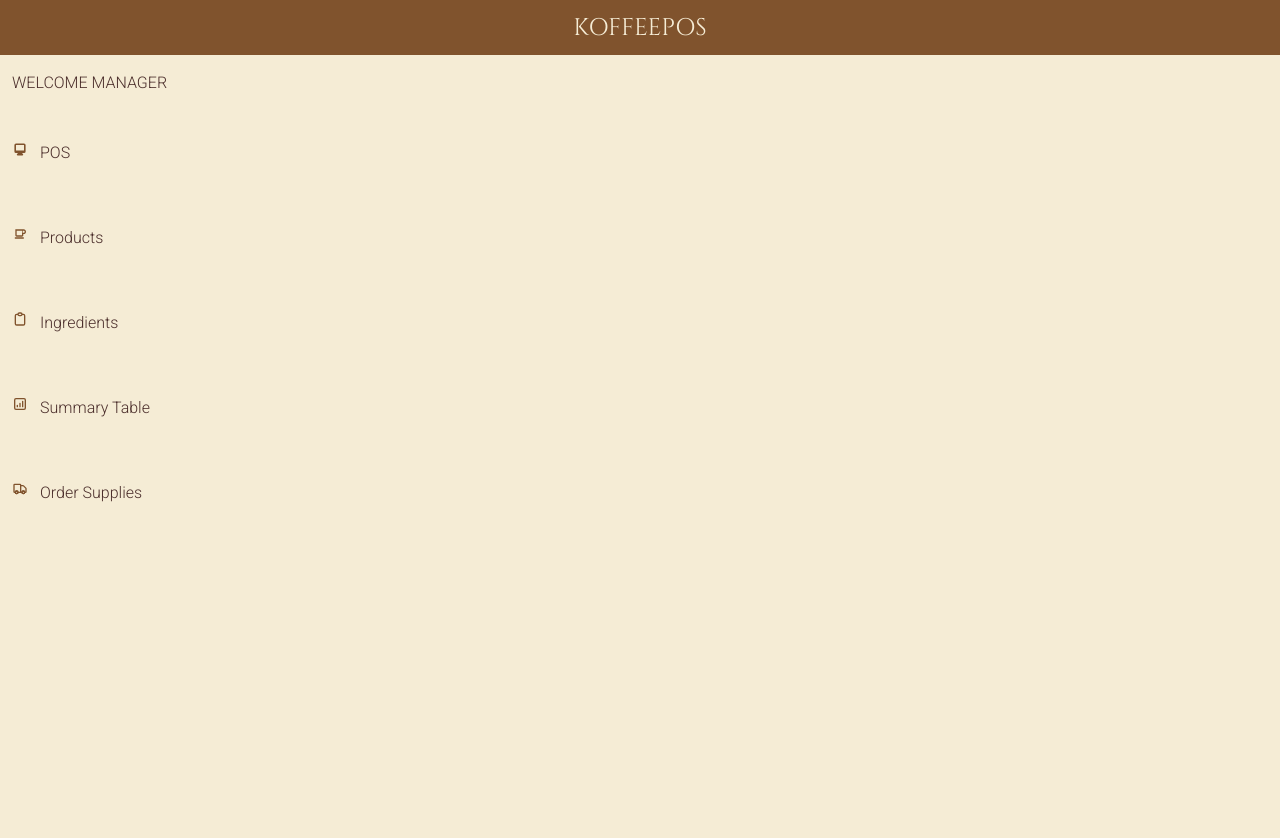
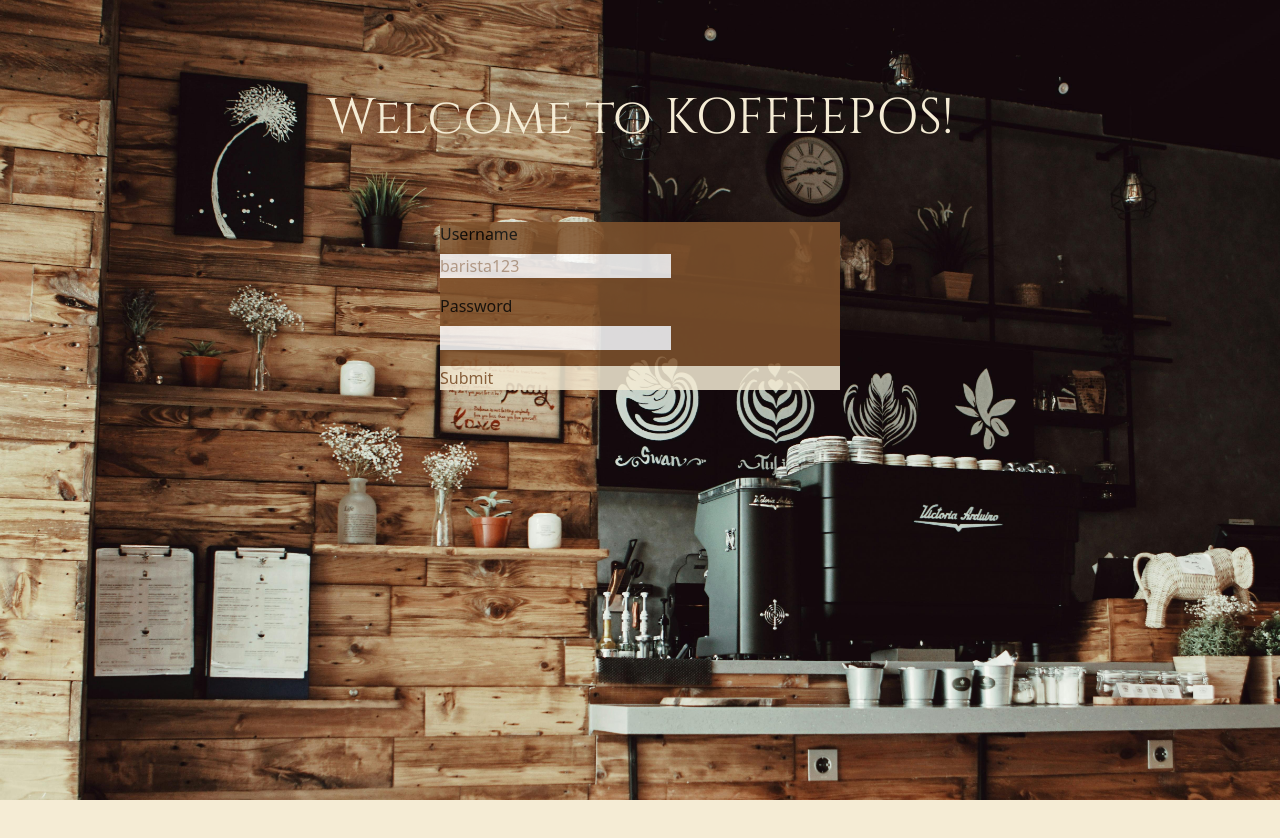
Before and after one commit to clarencepanto/koffeepos-client, a React (Vite) app: page / in a window 1280 px wide. Shown: the top 838 px of the page. After the commit the page ends 800 px from the top, so only its background shows below. Built offline with nearby package versions, Linux system fonts and the light colour scheme.

Commit message:
changed background color for mobile

```diff
--- a/src/App.jsx
+++ b/src/App.jsx
@@ -3,7 +3,6 @@ import { ToastContainer } from "react-toastify";
 import { BrowserRouter, Routes, Route } from "react-router-dom";
 import Navigation from "./components/Navigation/Navigation";
 import Barista from "./components/Barista";
-import Manager from "./components/Manager";
 import Authentication from "./components/Authentication/Authentication";
 
 function App() {
@@ -11,8 +10,8 @@ function App() {
     <>
       <BrowserRouter>
         <Routes>
-          <Route path="/" element={<Navigation />}></Route>
-          <Route path="/dashboard/manager" element={<Manager />}></Route>
+          <Route path="/" element={<Authentication />}></Route>
+          <Route path="/pos" element={<Navigation />}></Route>
           <Route path="/dashboard/barista" element={<Barista />}></Route>
         </Routes>
         <ToastContainer />
--- a/src/components/Authentication/Authentication.jsx
+++ b/src/components/Authentication/Authentication.jsx
@@ -30,9 +30,9 @@ function Authentication() {
 
       // Redirect based on role
       if (decoded.role === "manager") {
-        navigate("/dashboard/manager");
+        navigate("/pos");
       } else if (decoded.role === "barista") {
-        navigate("/dashboard/barista");
+        navigate("/pos");
       }
     } catch (error) {
       if (error.response.data.error == "Invalid Password") {
--- a/src/components/Authentication/Authentication.scss
+++ b/src/components/Authentication/Authentication.scss
@@ -15,7 +15,7 @@
     top: 75px;
     color: $koffeepos-beige;
     text-align: center;
-    font-family: $roboto;
+    font-family: $cinzel;
 
     @include tablet {
       font-size: 50px;
--- a/src/components/Manager.jsx
+++ /dev/null
@@ -1,7 +0,0 @@
-import React from "react";
-
-function Manager() {
-  return <div>Manager Page</div>;
-}
-
-export default Manager;
--- a/src/components/Navigation/Navigation.jsx
+++ b/src/components/Navigation/Navigation.jsx
@@ -51,7 +51,7 @@ function Navigation() {
             <SidebarItemGroup>
               <SidebarItem
                 className="sidebar__item"
-                href="/POS"
+                href="/pos"
                 icon={HiDesktopComputer}
               >
                 POS
--- a/src/components/Navigation/Navigation.scss
+++ b/src/components/Navigation/Navigation.scss
@@ -2,6 +2,9 @@
 @use "../../styles/partials/mediaquery" as *;
 @use "../../styles/partials/fonts" as *;
 
+html {
+  background-color: $koffeepos-beige;
+}
 .wrapper-sidebar {
   background-color: $koffeepos-beige;
 }
```
